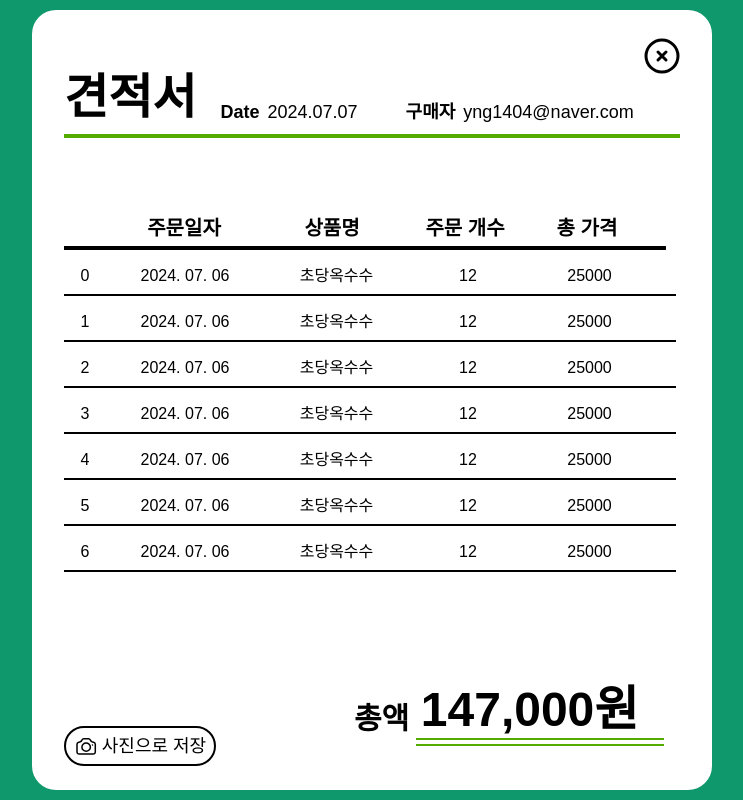
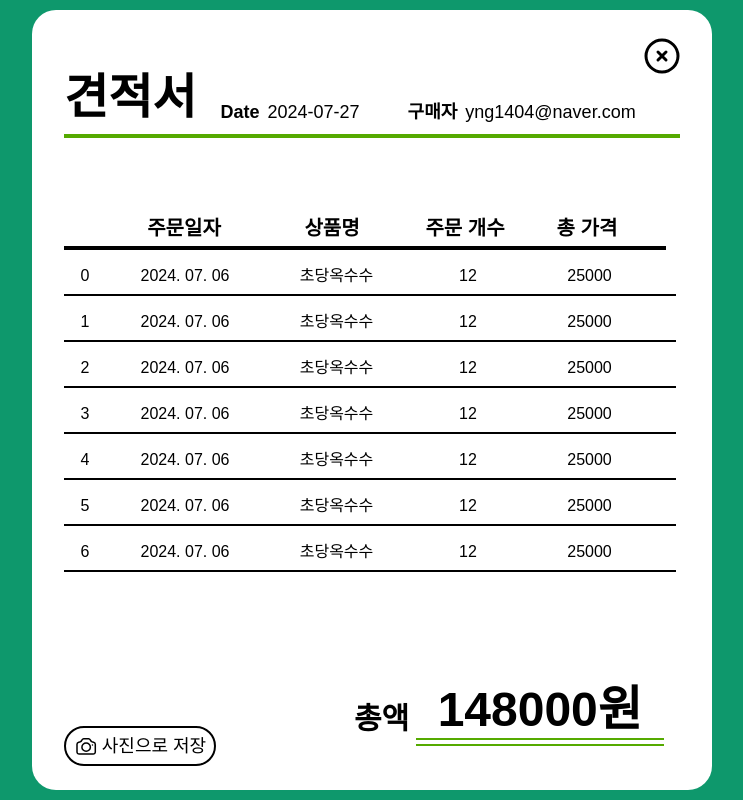
Before and after one commit to Web5rder/Web5rder-FE, a Next.js app: page /test/modal in a window 1280 px wide. Shown: the whole page, without its empty margins (268-1011 px from the left). Built offline with nearby package versions, Linux system fonts and the light colour scheme.

Commit message:
:sparkles:[견적서모달]: 견적서 정보 props로 전달 구현

```diff
--- a/src/app/components/quotation/modal/QuotationModal.tsx
+++ b/src/app/components/quotation/modal/QuotationModal.tsx
@@ -1,8 +1,8 @@
 import { MODAL_INFO } from '@/app/constants/quotation';
 import { cancelIcon } from '@/app/ui/iconPath';
 import Icons from '../../common/Icons';
+import QuotationSave from './QuotationSave';
 import QuotationTable from './QuotationTable';
-import QuotationSave from './QuotationSave';
 
 const QuotationModal = () => {
   return (
@@ -15,23 +15,21 @@ const QuotationModal = () => {
         <div className="flex gap-x-12 mt-6">
           <div className="flex gap-x-2">
             <div className="font-bold">{MODAL_INFO[1]}</div>
-            <div>{`2024.07.07`}</div>
+            <div>{mookData.created_at}</div>
           </div>
           <div className="flex gap-x-2">
             <div className="font-bold">{MODAL_INFO[2]}</div>
-            <div>{`yng1404@naver.com`}</div>
+            <div>{mookData.name}</div>
           </div>
         </div>
       </div>
       <div className="border-w-[600px] h-[0px] border-2 border-[#55aa00] mt-2.5"></div>
-      <QuotationTable />
+      <QuotationTable quotationInfo={mookData} />
       <div className="w-[310px] h-14 items-center absolute right-12 bottom-12 flex text-black font-extrabold">
-        <div className="w-[62px] text-3xl mt-2.5">
-          {MODAL_INFO[3]}
-        </div>
+        <div className="w-[62px] text-3xl mt-2.5">{MODAL_INFO[3]}</div>
         <div className="flex flex-col w-[250px] h-14 items-center gap-y-1">
-          <div className="w-[238px] h-[50px] text-black text-5xl font-bold">
-            147,000원
+          <div className="w-[238px] h-[50px] text-black text-5xl font-bold text-center">
+            {mookData.total}원
           </div>
           <div className="w-full border-[1.5px] border-[#55aa00]"></div>
           <div className="w-full border-[1.5px] border-[#55aa00]"></div>
@@ -39,9 +37,67 @@ const QuotationModal = () => {
       </div>
       <div className="absolute left-8 bottom-6">
         <QuotationSave />
-    </div>
+      </div>
     </div>
   );
 };
 
 export default QuotationModal;
+
+const mookData: QuotationInfoTypes = {
+  products: [
+    {
+      product: '초당옥수수',
+      quantity: 12,
+      price: 25000,
+      created_at: '2024. 07. 06',
+      updated_at: '2024. 07. 06',
+    },
+    {
+      product: '초당옥수수',
+      quantity: 12,
+      price: 25000,
+      created_at: '2024. 07. 06',
+      updated_at: '2024. 07. 06',
+    },
+    {
+      product: '초당옥수수',
+      quantity: 12,
+      price: 25000,
+      created_at: '2024. 07. 06',
+      updated_at: '2024. 07. 06',
+    },
+    {
+      product: '초당옥수수',
+      quantity: 12,
+      price: 25000,
+      created_at: '2024. 07. 06',
+      updated_at: '2024. 07. 06',
+    },
+    {
+      product: '초당옥수수',
+      quantity: 12,
+      price: 25000,
+      created_at: '2024. 07. 06',
+      updated_at: '2024. 07. 06',
+    },
+    {
+      product: '초당옥수수',
+      quantity: 12,
+      price: 25000,
+      created_at: '2024. 07. 06',
+      updated_at: '2024. 07. 06',
+    },
+    {
+      product: '초당옥수수',
+      quantity: 12,
+      price: 25000,
+      created_at: '2024. 07. 06',
+      updated_at: '2024. 07. 06',
+    },
+  ],
+  name: 'yng1404@naver.com',
+  total: 148000,
+  created_at: '2024-07-27',
+  updated_at: '2024-07-27',
+};
--- a/src/app/components/quotation/modal/QuotationTable.tsx
+++ b/src/app/components/quotation/modal/QuotationTable.tsx
@@ -1,6 +1,10 @@
 import { MODAL_TEXT } from '@/app/constants/quotation';
 
-const QuotationTable = () => {
+interface QuotationTableProps {
+  quotationInfo: QuotationInfoTypes;
+}
+
+const QuotationTable = ({ quotationInfo }: QuotationTableProps) => {
   return (
     <div className="w-[600px] h-[410px] flex-col">
       <div className="flex gap-x-3 text-xl font-semibold h-8 pl-10 mt-[76px]">
@@ -11,7 +15,7 @@ const QuotationTable = () => {
       </div>
       <div className="w-[602px] h-[0px] border-2 border-black"></div>
       <div className="flex flex-col w-[612px] h-[37px] gap-y-2 mt-2">
-        {mookData.map((itemData, index) => {
+        {quotationInfo.products.map((itemData, index) => {
           return (
             <div>
               <div className="w-[598px] h-9 pl-1 justify-start items-center gap-x-[22px] inline-flex ">
@@ -33,55 +37,3 @@ const QuotationTable = () => {
 };
 
 export default QuotationTable;
-
-const mookData = [
-  {
-    product: '초당옥수수',
-    quantity: 12,
-    price: 25000,
-    created_at: '2024. 07. 06',
-    updated_at: '2024. 07. 06',
-  },
-  {
-    product: '초당옥수수',
-    quantity: 12,
-    price: 25000,
-    created_at: '2024. 07. 06',
-    updated_at: '2024. 07. 06',
-  },
-  {
-    product: '초당옥수수',
-    quantity: 12,
-    price: 25000,
-    created_at: '2024. 07. 06',
-    updated_at: '2024. 07. 06',
-  },
-  {
-    product: '초당옥수수',
-    quantity: 12,
-    price: 25000,
-    created_at: '2024. 07. 06',
-    updated_at: '2024. 07. 06',
-  },
-  {
-    product: '초당옥수수',
-    quantity: 12,
-    price: 25000,
-    created_at: '2024. 07. 06',
-    updated_at: '2024. 07. 06',
-  },
-  {
-    product: '초당옥수수',
-    quantity: 12,
-    price: 25000,
-    created_at: '2024. 07. 06',
-    updated_at: '2024. 07. 06',
-  },
-  {
-    product: '초당옥수수',
-    quantity: 12,
-    price: 25000,
-    created_at: '2024. 07. 06',
-    updated_at: '2024. 07. 06',
-  },
-];
```
